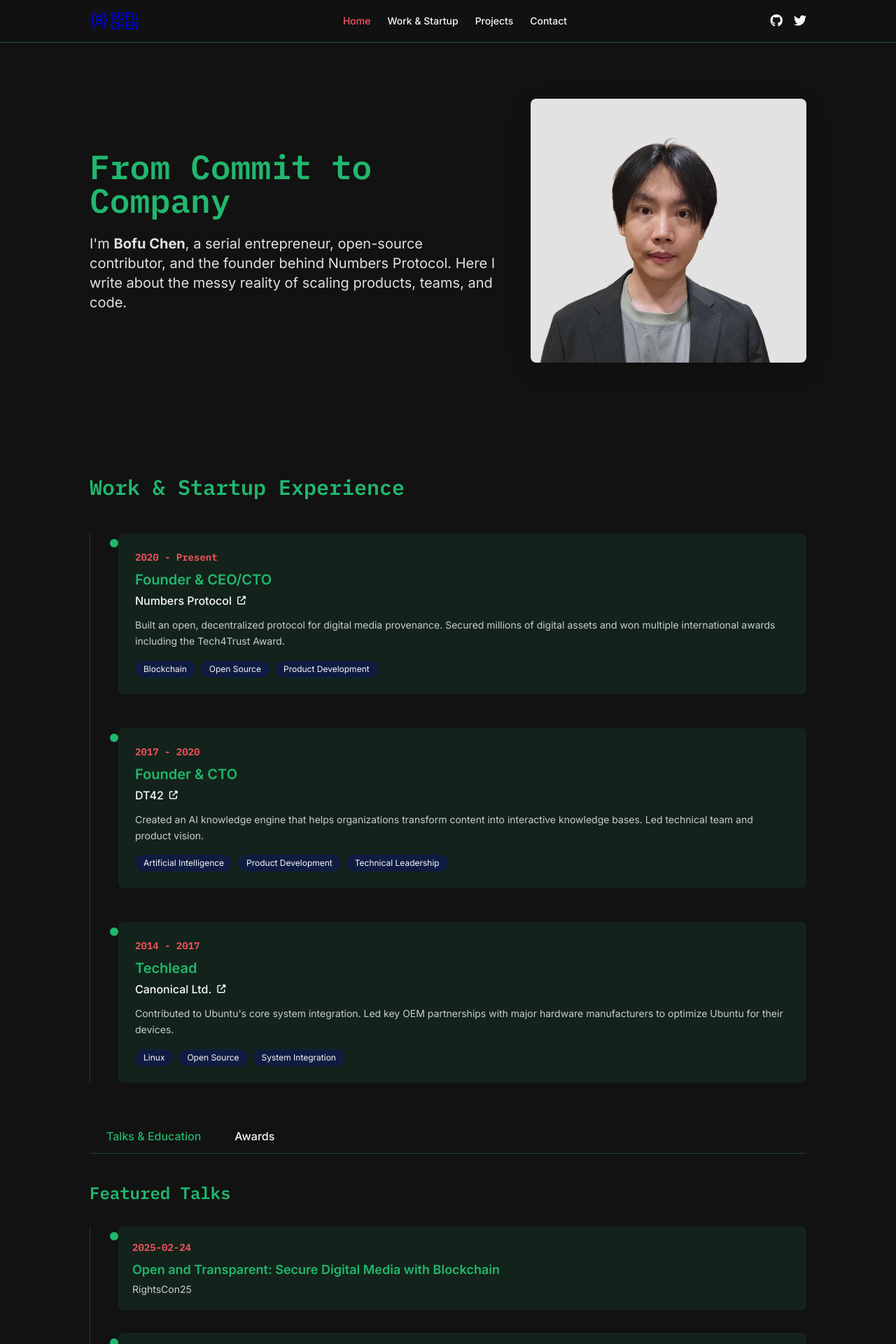
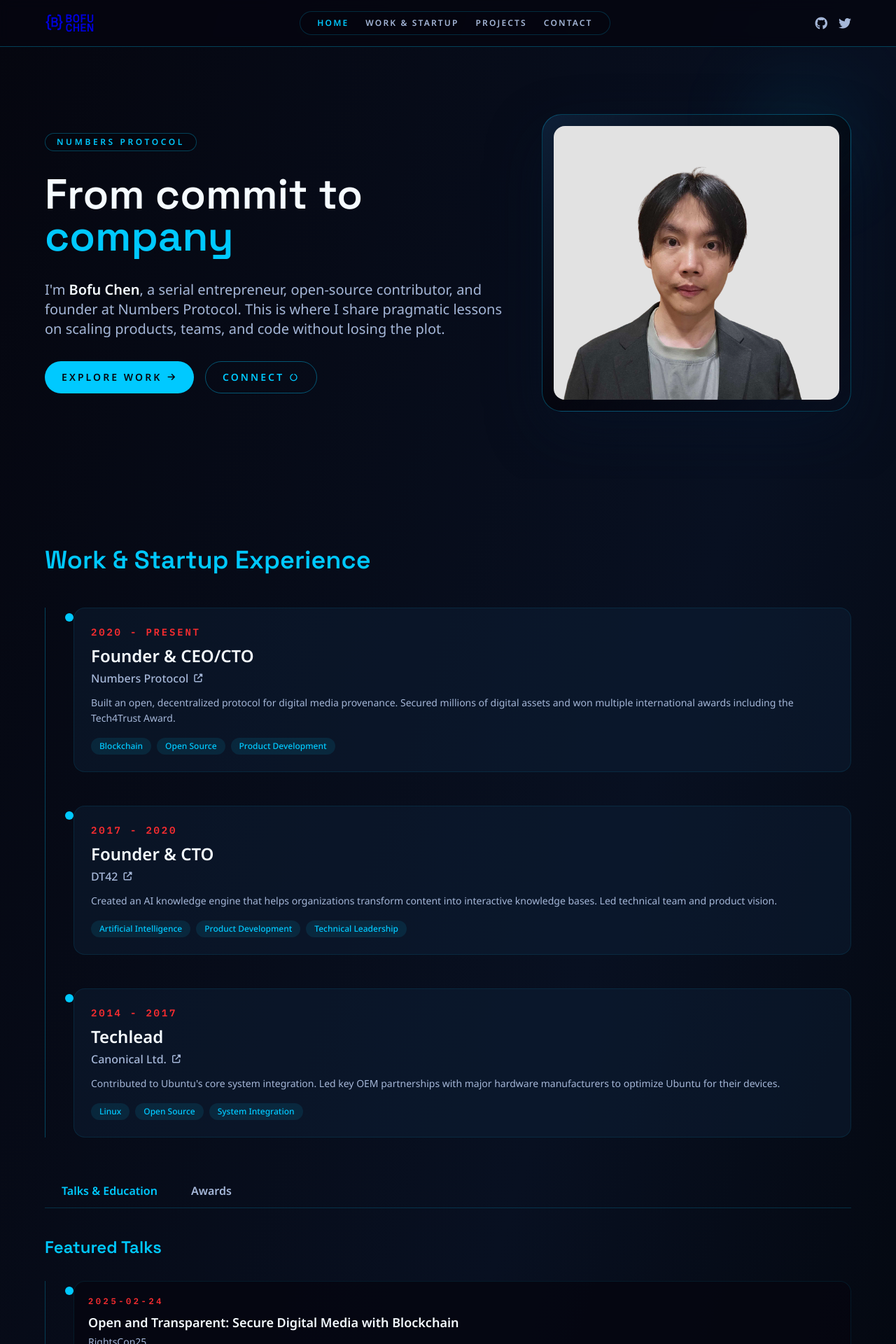
Before and after one commit to bafu/bafu.github.io, a React (Vite) app: page / in a window 1280 px wide. Shown: the top 1920 px of the page at 70% size. Built offline with nearby package versions, Linux system fonts and the light colour scheme; a small style sheet from the web is missing.

Commit message:
feat: restyle site with numbers brand system

```diff
--- a/index.html
+++ b/index.html
@@ -8,7 +8,7 @@
     <link rel="preconnect" href="https://fonts.googleapis.com" />
     <link rel="preconnect" href="https://fonts.gstatic.com" crossorigin />
     <link
-      href="https://fonts.googleapis.com/css2?family=IBM+Plex+Mono:wght@600&family=Inter:wght@400;500;600;700&display=swap"
+      href="https://fonts.googleapis.com/css2?family=IBM+Plex+Mono:wght@600&family=Noto+Sans:wght@400;500;600;700&family=Space+Grotesk:wght@500;600&display=swap"
       rel="stylesheet"
     />
     <link rel="stylesheet" href="https://cdnjs.cloudflare.com/ajax/libs/font-awesome/6.4.0/css/all.min.css" integrity="sha512-p+w0sHH0m6Nq+38qJNmPR9U1FVLtZL1NVr7DiIP9N6byN1Nsx3Rp3XIan+FJxuxMxDPdhWS9Yuk3Y4o9P+JdVA==" crossorigin="anonymous" referrerpolicy="no-referrer" />
@@ -24,7 +24,7 @@
     <meta name="twitter:creator" content="@bafuchen" />
     <meta name="twitter:image" content="/bafu.github.io/assets/profile-pic.png" />
   </head>
-  <body class="bg-charcoal text-snow">
+  <body class="bg-midnight text-ice">
     <div id="root"></div>
     <script type="module" src="/src/main.tsx"></script>
   </body>
--- a/src/App.tsx
+++ b/src/App.tsx
@@ -74,7 +74,7 @@
   }
 
   return (
-    <div className="bg-charcoal text-snow">
+    <div className="min-h-screen bg-gradient-to-br from-midnight via-twilight to-black text-ice">
       <Header activeSection={activeSection} onNavigate={handleNavigate} />
       <main>
         <Hero />
--- a/src/components/ExperienceSection.tsx
+++ b/src/components/ExperienceSection.tsx
@@ -7,31 +7,31 @@
   const [activeTab, setActiveTab] = useState<'talks' | 'awards'>('talks')
 
   return (
-    <section id="work" className="py-20">
+    <section id="work" className="py-24">
       <div className="container">
-        <h2 className="font-mono text-3xl font-semibold text-builderGreen">Work &amp; Startup Experience</h2>
-        <div className="relative mt-12 border-l border-builderGreen/30 pl-10">
+        <h2 className="font-display text-3xl font-semibold text-electric md:text-4xl">Work &amp; Startup Experience</h2>
+        <div className="relative mt-12 border-l border-electric/30 pl-10">
           {experiences.map((experience) => (
             <article key={experience.title} className="relative mb-12 last:mb-0">
-              <span className="absolute -left-3 top-2 h-3 w-3 rounded-full bg-builderGreen"></span>
-              <div className="rounded-lg bg-builderGreen/10 p-6">
-                <p className="font-mono text-sm font-semibold text-insightPink">{experience.period}</p>
-                <h3 className="mt-2 text-xl font-semibold text-builderGreen">{experience.title}</h3>
-                <h4 className="mt-1 font-medium text-snow">
+              <span className="absolute -left-3 top-2 h-3 w-3 rounded-full bg-electric"></span>
+              <div className="rounded-2xl border border-electric/10 bg-cobalt/40 p-6">
+                <p className="font-mono text-sm font-semibold uppercase tracking-[0.2em] text-coral">{experience.period}</p>
+                <h3 className="mt-2 text-xl font-semibold text-ice md:text-2xl">{experience.title}</h3>
+                <h4 className="mt-1 font-medium text-ice">
                   <a
                     href={experience.organizationUrl}
                     target="_blank"
                     rel="noreferrer"
-                    className="inline-flex items-center gap-2 text-snow hover:text-insightPink"
+                    className="inline-flex items-center gap-2 text-mist transition-colors hover:text-electric"
                   >
                     {experience.organization}
                     <i className="fas fa-external-link-alt text-xs" aria-hidden="true"></i>
                   </a>
                 </h4>
-                <p className="mt-3 text-sm leading-relaxed text-snow/80">{experience.description}</p>
+                <p className="mt-3 text-sm leading-relaxed text-mist">{experience.description}</p>
                 <div className="mt-4 flex flex-wrap gap-2">
                   {experience.skills.map((skill) => (
-                    <span key={skill} className="rounded-full bg-codeBlue/20 px-3 py-1 text-xs text-snow">
+                    <span key={skill} className="rounded-full bg-electric/10 px-3 py-1 text-xs font-medium text-electric">
                       {skill}
                     </span>
                   ))}
@@ -42,14 +42,14 @@
         </div>
 
         <div className="mt-16">
-          <div className="flex border-b border-builderGreen/30">
+          <div className="flex border-b border-electric/20">
             <button
               type="button"
               onClick={() => setActiveTab('talks')}
-              className={`px-6 pb-3 text-base font-medium ${
+              className={`px-6 pb-3 text-base font-semibold transition-colors ${
                 activeTab === 'talks'
-                  ? 'text-builderGreen'
-                  : 'text-snow hover:text-insightPink'
+                  ? 'text-electric'
+                  : 'text-mist hover:text-electric'
               }`}
             >
               Talks &amp; Education
@@ -57,10 +57,10 @@
             <button
               type="button"
               onClick={() => setActiveTab('awards')}
-              className={`px-6 pb-3 text-base font-medium ${
+              className={`px-6 pb-3 text-base font-semibold transition-colors ${
                 activeTab === 'awards'
-                  ? 'text-builderGreen'
-                  : 'text-snow hover:text-insightPink'
+                  ? 'text-electric'
+                  : 'text-mist hover:text-electric'
               }`}
             >
               Awards
@@ -69,15 +69,15 @@
 
           {activeTab === 'talks' ? (
             <div className="mt-10">
-              <h3 className="font-mono text-2xl font-semibold text-builderGreen">Featured Talks</h3>
-              <div className="relative mt-8 border-l border-builderGreen/30 pl-10">
+              <h3 className="font-display text-2xl font-semibold text-electric">Featured Talks</h3>
+              <div className="relative mt-8 border-l border-electric/25 pl-10">
                 {talks.map((talk) => (
                   <article key={talk.title} className="relative mb-8 last:mb-0">
-                    <span className="absolute -left-3 top-2 h-3 w-3 rounded-full bg-builderGreen"></span>
-                    <div className="rounded-lg bg-builderGreen/10 p-5">
-                      <p className="font-mono text-sm font-semibold text-insightPink">{talk.date}</p>
-                      <h4 className="mt-2 text-lg font-semibold text-builderGreen">{talk.title}</h4>
-                      <p className="mt-1 text-sm text-snow/80">{talk.event}</p>
+                    <span className="absolute -left-3 top-2 h-3 w-3 rounded-full bg-electric"></span>
+                    <div className="rounded-2xl border border-electric/10 bg-midnight/80 p-5">
+                      <p className="font-mono text-xs font-semibold uppercase tracking-[0.3em] text-coral">{talk.date}</p>
+                      <h4 className="mt-2 text-lg font-semibold text-ice">{talk.title}</h4>
+                      <p className="mt-1 text-sm text-mist">{talk.event}</p>
                     </div>
                   </article>
                 ))}
@@ -85,14 +85,17 @@
             </div>
           ) : (
             <div className="mt-10">
-              <h3 className="font-mono text-2xl font-semibold text-builderGreen">Recognition &amp; Achievements</h3>
+              <h3 className="font-display text-2xl font-semibold text-electric">Recognition &amp; Achievements</h3>
               <div className="mt-8 grid gap-6 md:grid-cols-2">
                 {awards.map((award) => (
-                  <article key={`${award.year}-${award.title}`} className="rounded-xl bg-builderGreen/10 p-6">
-                    <p className="font-mono text-sm font-semibold text-insightPink">{award.year}</p>
-                    <h4 className="mt-2 text-lg font-semibold text-builderGreen">{award.title}</h4>
+                  <article
+                    key={`${award.year}-${award.title}`}
+                    className="rounded-2xl border border-electric/10 bg-midnight/80 p-6 shadow-glass"
+                  >
+                    <p className="font-mono text-xs font-semibold uppercase tracking-[0.3em] text-coral">{award.year}</p>
+                    <h4 className="mt-2 text-lg font-semibold text-ice">{award.title}</h4>
                     {award.description ? (
-                      <p className="mt-2 text-sm text-snow/80">{award.description}</p>
+                      <p className="mt-2 text-sm text-mist">{award.description}</p>
                     ) : null}
                   </article>
                 ))}
--- a/src/components/Header.tsx
+++ b/src/components/Header.tsx
@@ -16,7 +16,7 @@
   return (
     <header
       id="site-header"
-      className="sticky top-0 z-50 border-b border-builderGreen/40 bg-charcoal/80 backdrop-blur"
+      className="sticky top-0 z-50 border-b border-electric/30 bg-midnight/80 backdrop-blur"
     >
       <div className="container">
         <nav className="flex items-center justify-between py-4">
@@ -29,7 +29,7 @@
           >
             <img src="/assets/bofuchen-lockup.svg" alt="Bofu Chen" className="h-7" />
           </a>
-          <div className="hidden items-center gap-6 md:flex">
+          <div className="hidden items-center gap-6 rounded-full border border-electric/20 bg-midnight/60 px-6 py-2 md:flex">
             {navItems.map((item) => (
               <a
                 key={item.id}
@@ -38,8 +38,10 @@
                   event.preventDefault()
                   onNavigate(item.id)
                 }}
-                className={`text-sm font-medium transition-colors ${
-                  activeSection === item.id ? 'text-insightPink' : 'text-snow hover:text-insightPink'
+                className={`text-xs font-semibold uppercase tracking-[0.18em] transition-colors ${
+                  activeSection === item.id
+                    ? 'text-electric'
+                    : 'text-mist hover:text-electric'
                 }`}
               >
                 {item.label}
@@ -51,7 +53,7 @@
               href="https://github.com/bafu"
               target="_blank"
               rel="noreferrer"
-              className="text-snow hover:text-insightPink"
+              className="text-mist transition-colors hover:text-electric"
             >
               <i className="fab fa-github" aria-hidden="true"></i>
               <span className="sr-only">GitHub</span>
@@ -60,7 +62,7 @@
               href="https://twitter.com/bafuchen"
               target="_blank"
               rel="noreferrer"
-              className="text-snow hover:text-insightPink"
+              className="text-mist transition-colors hover:text-electric"
             >
               <i className="fab fa-twitter" aria-hidden="true"></i>
               <span className="sr-only">Twitter</span>
--- a/src/components/Hero.tsx
+++ b/src/components/Hero.tsx
@@ -1,16 +1,50 @@
 const Hero = () => {
   return (
-    <section id="hero" className="py-20">
-      <div className="container flex flex-col-reverse items-center gap-10 md:flex-row md:justify-between">
-        <div className="w-full md:w-3/5">
-          <h1 className="font-mono text-4xl font-semibold text-builderGreen md:text-5xl">From Commit to Company</h1>
-          <p className="mt-6 text-lg leading-relaxed text-snow/90 md:text-xl">
-            I'm <strong>Bofu Chen</strong>, a serial entrepreneur, open-source contributor, and the founder behind Numbers
-            Protocol. Here I write about the messy reality of scaling products, teams, and code.
+    <section id="hero" className="relative overflow-hidden py-24">
+      <div className="absolute inset-0 -z-10 bg-[radial-gradient(circle_at_top,_rgba(0,201,255,0.12),_transparent_55%)]"></div>
+      <div className="container flex flex-col-reverse items-center gap-12 md:flex-row md:justify-between">
+        <div className="w-full space-y-8 md:w-3/5">
+          <span className="inline-flex items-center gap-2 rounded-full border border-electric/30 bg-midnight/70 px-4 py-1 text-xs font-semibold uppercase tracking-[0.3em] text-electric">
+            Numbers Protocol
+          </span>
+          <h1 className="font-display text-4xl font-semibold leading-tight text-ice md:text-6xl">
+            From commit to <span className="text-electric">company</span>
+          </h1>
+          <p className="text-lg leading-relaxed text-mist md:text-xl">
+            I'm <strong className="font-semibold text-ice">Bofu Chen</strong>, a serial entrepreneur, open-source contributor, and founder at Numbers Protocol. This is where I share pragmatic lessons on scaling products, teams, and code without losing the plot.
           </p>
+          <div className="flex flex-wrap gap-4">
+            <a
+              href="#projects"
+              onClick={(event) => {
+                event.preventDefault()
+                const anchor = document.getElementById('projects')
+                anchor?.scrollIntoView({ behavior: 'smooth', block: 'start' })
+              }}
+              className="inline-flex items-center gap-2 rounded-full bg-electric px-6 py-3 text-sm font-semibold uppercase tracking-[0.22em] text-midnight transition-transform duration-200 hover:-translate-y-0.5"
+            >
+              Explore Work
+              <i className="fas fa-arrow-right text-xs" aria-hidden="true"></i>
+            </a>
+            <a
+              href="#contact"
+              onClick={(event) => {
+                event.preventDefault()
+                const anchor = document.getElementById('contact')
+                anchor?.scrollIntoView({ behavior: 'smooth', block: 'start' })
+              }}
+              className="inline-flex items-center gap-2 rounded-full border border-electric/40 px-6 py-3 text-sm font-semibold uppercase tracking-[0.22em] text-electric transition-colors duration-200 hover:border-electric hover:text-ice"
+            >
+              Connect
+              <i className="fas fa-circle-notch text-[0.65rem]" aria-hidden="true"></i>
+            </a>
+          </div>
         </div>
         <div className="w-full max-w-xs md:w-2/5 md:max-w-none">
-          <img src="/assets/profile-pic.png" alt="Bofu Chen" className="w-full rounded-lg shadow-card" />
+          <div className="relative rounded-[28px] border border-electric/30 bg-gradient-to-br from-cobalt/80 via-midnight to-transparent p-4 shadow-glass">
+            <div className="absolute -top-6 right-6 h-24 w-24 rounded-full bg-electric/20 blur-3xl"></div>
+            <img src="/assets/profile-pic.png" alt="Bofu Chen" className="relative w-full rounded-2xl" />
+          </div>
         </div>
       </div>
     </section>
--- a/src/components/SiteFooter.tsx
+++ b/src/components/SiteFooter.tsx
@@ -1,6 +1,6 @@
 const SiteFooter = () => {
   return (
-    <footer className="border-t border-builderGreen/40 py-6 text-center text-xs text-snow/70">
+    <footer className="border-t border-electric/20 py-6 text-center text-xs text-mist">
       <div className="container">© 2025 Bofu Chen. Built with ❤️ and open source.</div>
     </footer>
   )
--- a/src/styles/global.css
+++ b/src/styles/global.css
@@ -7,7 +7,7 @@
 }
 
 body {
-  @apply bg-charcoal text-snow font-sans antialiased;
+  @apply bg-midnight text-ice font-sans antialiased;
 }
 
 a {
@@ -15,5 +15,5 @@
 }
 
 .container {
-  @apply mx-auto w-11/12 max-w-5xl;
+  @apply mx-auto w-11/12 max-w-6xl;
 }
--- a/tailwind.config.ts
+++ b/tailwind.config.ts
@@ -5,28 +5,26 @@
   theme: {
     extend: {
       colors: {
-        charcoal: '#121212',
-        snow: '#F7F7F7',
-        codeBlue: '#0000D8',
-        builderGreen: '#21B76E',
-        insightPink: '#FF5560'
+        midnight: '#05060F',
+        twilight: '#081021',
+        cobalt: '#0F243E',
+        ice: '#F5FBFF',
+        mist: '#A5B7D8',
+        electric: '#00C9FF',
+        sky: '#2DC8FC',
+        coral: '#FC2D30'
       },
       fontFamily: {
-        sans: ['Inter', 'sans-serif'],
+        sans: ['"Noto Sans"', 'Inter', 'sans-serif'],
+        display: ['"Space Grotesk"', 'sans-serif'],
         mono: ['"IBM Plex Mono"', 'monospace']
       },
       boxShadow: {
-        card: '0 10px 30px rgba(0, 0, 0, 0.2)'
+        glass: '0 30px 80px rgba(7, 20, 40, 0.45)'
       }
     }
   },
-  safelist: [
-    'text-insightPink',
-    'text-snow',
-    'text-builderGreen',
-    'bg-codeBlue',
-    'border-builderGreen'
-  ],
+  safelist: ['text-electric', 'text-ice', 'border-electric', 'bg-sky', 'bg-cobalt'],
   plugins: []
 }
 
```
Also changed, not shown: src/components/ContactSection.tsx (+17 -14 lines), src/components/ProjectsSection.tsx (+11 -7 lines).
